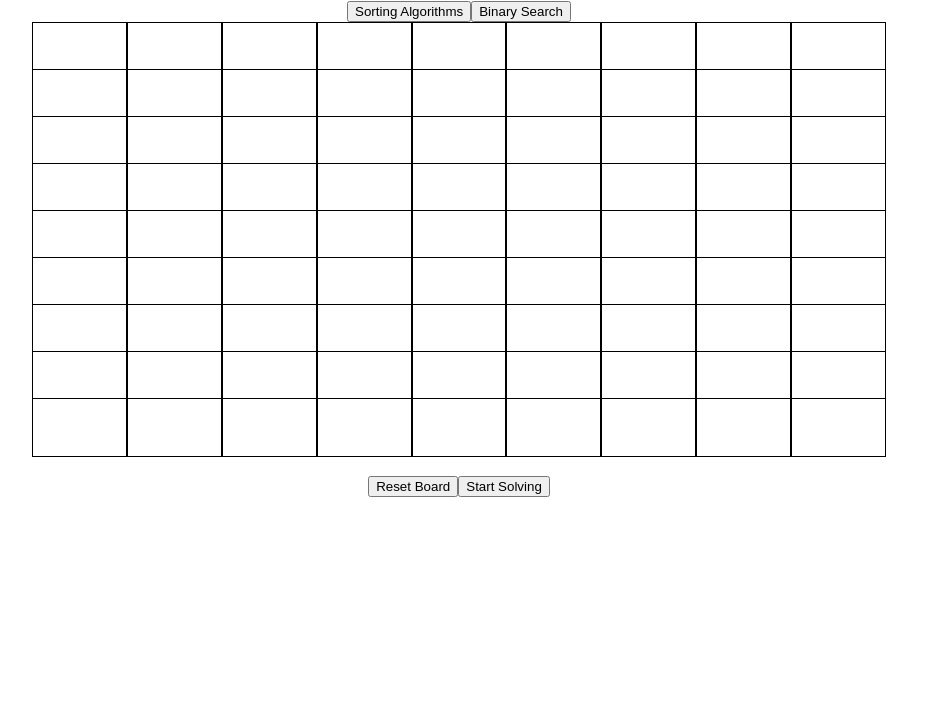
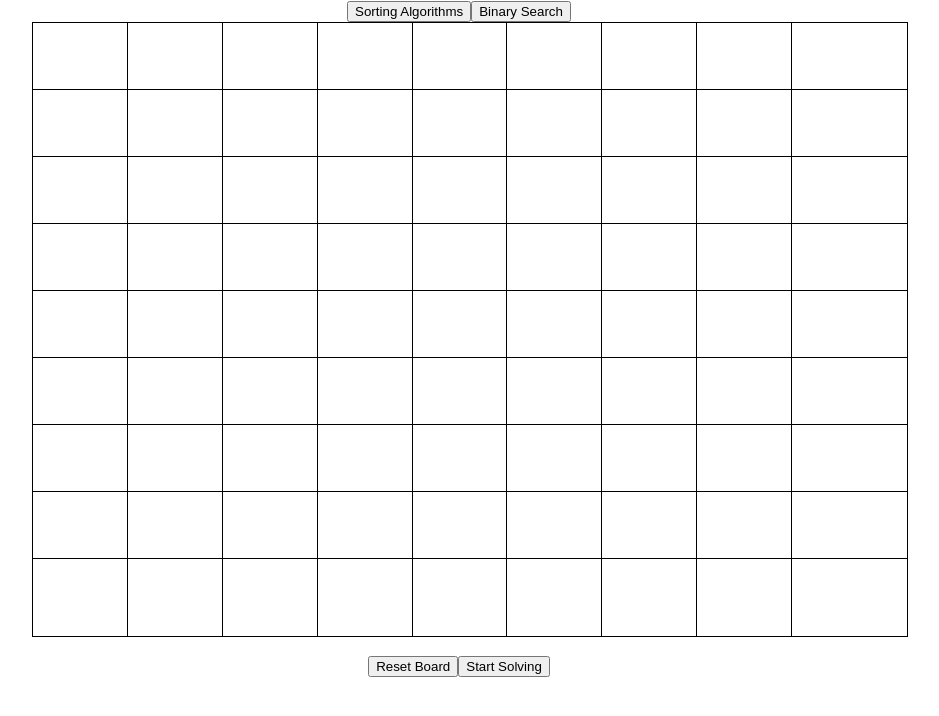
Before and after one commit to monishprojs/algorithmVisualizer, a React (Create React App) app: page /sudoku in a window 1280 px wide. Shown: the top 716 px of the page, without its empty margins (181-1120 px from the left). Built offline with nearby package versions, Linux system fonts and the light colour scheme.

Commit message:
fixing up display

```diff
--- a/src/sudokuVisualizer/sudokuVisualizer.css
+++ b/src/sudokuVisualizer/sudokuVisualizer.css
@@ -10,11 +10,16 @@
   display: flex;
 }
 
-.grid-cell {
+.grid-input {
   flex: 1;
   border: 1px solid black;
   padding: 10px;
   text-align: center;
   width: 100%; /* Fill the available width within the grid cell */
   height: 100%; /* Fill the available height within the grid cell */
+  visibility: visible;
 }
+
+.grid-cell{
+  visibility: hidden;
+}
--- a/src/sudokuVisualizer/sudokuVisualizer.jsx
+++ b/src/sudokuVisualizer/sudokuVisualizer.jsx
@@ -28,9 +28,10 @@ function SudokuVisualizer(){
     function resetBoard(){
         for (let i = 0; i < board.length; ++i){
             for (let j = 0; j < board.length; ++j){
-                editBoard(i,j,"_");
+                editBoard(i,j,"6");
             }
         }
+        console.log(board);
     }
 
     //function to updates all the intial squares bassed of user input
@@ -132,6 +133,8 @@ function SudokuVisualizer(){
 
     //method to solve the board
     function solve(row,col){
+        console.log(board);
+        //base case of having hit all the cells
         if (row > board.length - 1){
             return true;
         }
@@ -174,7 +177,12 @@ function SudokuVisualizer(){
             {board.map((row, rowIndex) => (
                 <div key={rowIndex} className="grid-row">
                     {row.map((cell, columnIndex) => (
-                        <input className='grid-cell' key={`${rowIndex}.${columnIndex}`} id={`${rowIndex}.${columnIndex}`} type="text"/>
+                        <div>
+                        <input className='grid-input' key={`${rowIndex}.${columnIndex}`} id={`${rowIndex}.${columnIndex}`} type="text"/>
+                        <div className='grid-cell'>
+                            {cell}
+                        </div>
+                        </div>
                     ))}
                 </div>
             ))}
@@ -182,7 +190,7 @@ function SudokuVisualizer(){
         <br />
         <br />
         <button onClick={resetBoard}>Reset Board</button>
-        <button onClick={trySolve}>Start Solving</button>
+        <button onClick={fillSquares}>Start Solving</button>
         </div>
     )
 }
```
